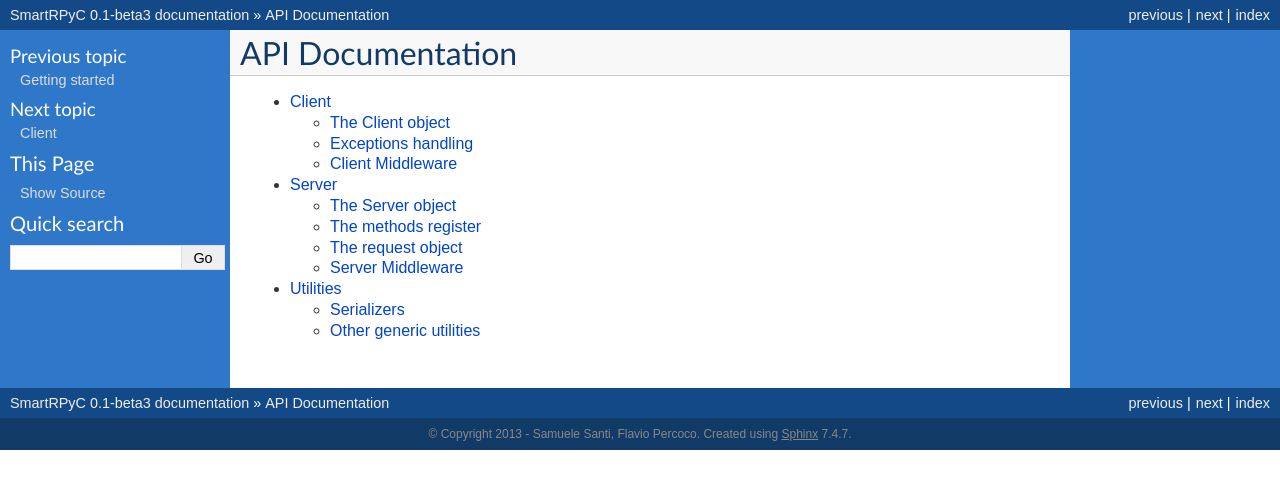
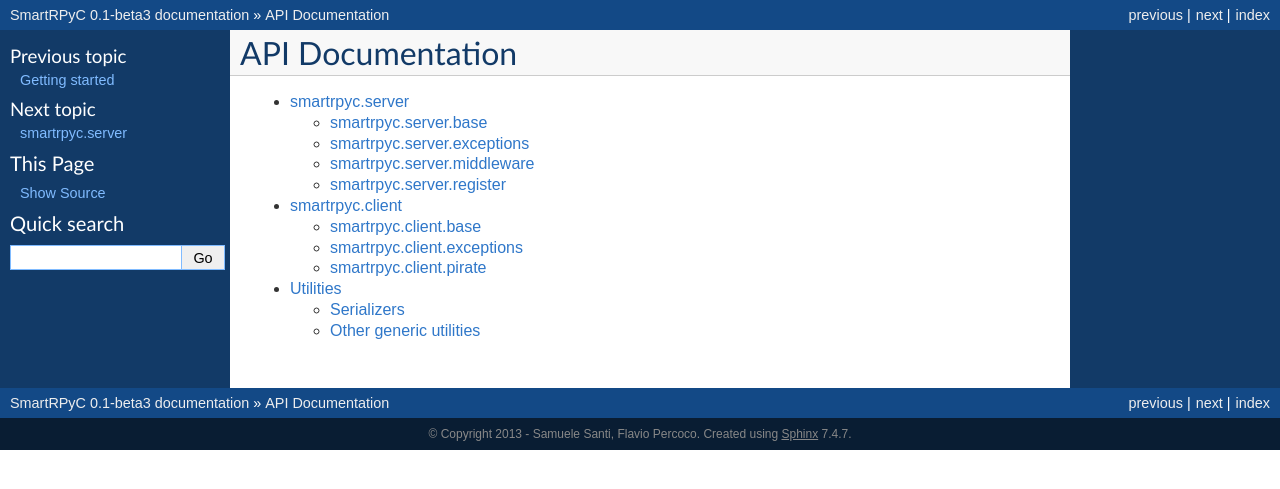
Before and after one commit to xk0/SmartRPyC, a Sphinx documentation site: the page built from docs/api/index.rst, in a window 1280 px wide. Shown: the top 489 px of the page. Built offline with Sphinx 7.4.7, drawn with Linux system fonts in a browser that asks for light colours.

Commit message:
Improvements to documentation

```diff
--- a/docs/api/client.rst
+++ b/docs/api/client/base.rst
@@ -1,5 +1,5 @@
-Client
-######
+smartrpyc.client.base
+#####################
 
 .. py:currentmodule:: smartrpyc.client
 
--- /dev/null
+++ b/docs/api/client/exceptions.rst
@@ -0,0 +1,6 @@
+smartrpyc.client.exceptions
+###########################
+
+.. automodule:: smartrpyc.client.exceptions
+    :members:
+    :undoc-members:
--- /dev/null
+++ b/docs/api/client/pirate.rst
@@ -0,0 +1,6 @@
+smartrpyc.client.pirate
+#######################
+
+.. automodule:: smartrpyc.client.pirate
+    :members:
+    :undoc-members:
--- a/docs/api/index.rst
+++ b/docs/api/index.rst
@@ -5,4 +5,6 @@ API Documentation
    :maxdepth: 2
    :glob:
 
-   *
+   server/index
+   client/index
+   utils
--- /dev/null
+++ b/docs/api/server/exceptions.rst
@@ -0,0 +1,6 @@
+smartrpyc.server.exceptions
+###########################
+
+.. automodule:: smartrpyc.server.exceptions
+    :members:
+    :undoc-members:
--- a/docs/conf.py
+++ b/docs/conf.py
@@ -87,14 +87,16 @@ exclude_patterns = ['_build']
 # output. They are ignored by default.
 #show_authors = False
 
-# Customize colors..
+## Customize colors..
+## Note: we need to customize the CSS as those colors aren't enough..
+## eg. the code highlight background is still using default palette
 html_theme_options = {
-    'footerbgcolor': '#123A67',
+    'footerbgcolor': '#091D33',
     'footertextcolor': '#888',
 
-    'sidebarbgcolor': "#2F77C9",
+    'sidebarbgcolor': "#123A67",
     'sidebartextcolor': "#fff",
-    'sidebarlinkcolor': "#ddd",
+    'sidebarlinkcolor': "#80BBFF",
 
     'relbarbgcolor': '#134986',
     'relbartextcolor': '#fff',
@@ -102,21 +104,21 @@ html_theme_options = {
 
     'bgcolor': '#fff',
     'textcolor': '#333',
-    'linkcolor': '#04c',
-    'visitedlinkcolor': '#04c',
+    'linkcolor': '#2F77C9',
+    'visitedlinkcolor': '#2F77C9',
 
     'headbgcolor': '#f8f8f8',
     'headtextcolor': '#123A67',
     'headlinkcolor': '#04c',
 
-    'codebgcolor': '#111',
-    'codetextcolor': '#fff',
+#     'codebgcolor': '#111',
+#     'codetextcolor': '#fff',
 }
 
 
 # The name of the Pygments (syntax highlighting) style to use.
-#pygments_style = 'sphinx'
-pygments_style = 'monokai'
+pygments_style = 'sphinx'
+# pygments_style = 'monokai'
 
 # A list of ignored prefixes for module index sorting.
 #modindex_common_prefix = []
@@ -290,4 +292,4 @@ texinfo_documents = [
 #texinfo_no_detailmenu = False
 
 # Example configuration for intersphinx: refer to the Python standard library.
-intersphinx_mapping = {'http://docs.python.org/': None}
+#intersphinx_mapping = {'http://docs.python.org/': None}
```
Also changed, not shown: docs/api/client/index.rst (added, +15 -0 lines), docs/api/server/base.rst (renamed from docs/api/server.rst, +4 -27 lines), docs/api/server/index.rst (added, +14 -0 lines), docs/api/server/middleware.rst (added, +40 -0 lines), docs/api/server/register.rst (added, +46 -0 lines), 4 other files.
